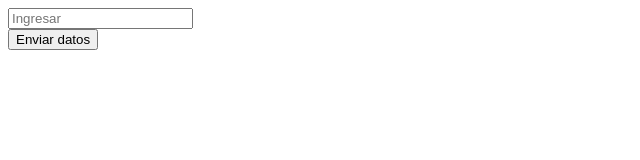
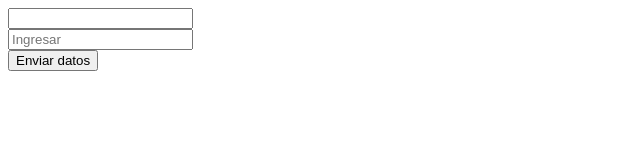
Before and after one commit to cesar3r2/curso-git, a plain HTML site: page contact.html in a window 1280 px wide. Shown: the whole page, without its empty margins (0-640 px from the left). Drawn offline with Linux system fonts and the light colour scheme.

Commit message:
Agregar Datos de Contacto

```diff
--- a/contact.html
+++ b/contact.html
@@ -10,6 +10,9 @@
     <div class="continer">
         <form action="#">
             <div class="item">
+                <input type="text" value="">
+            </div>
+            <div class="item">
                 <input type="email" value="" placeholder="Ingresar">
             </div>
             <button class="btn">Enviar datos</button>
```
